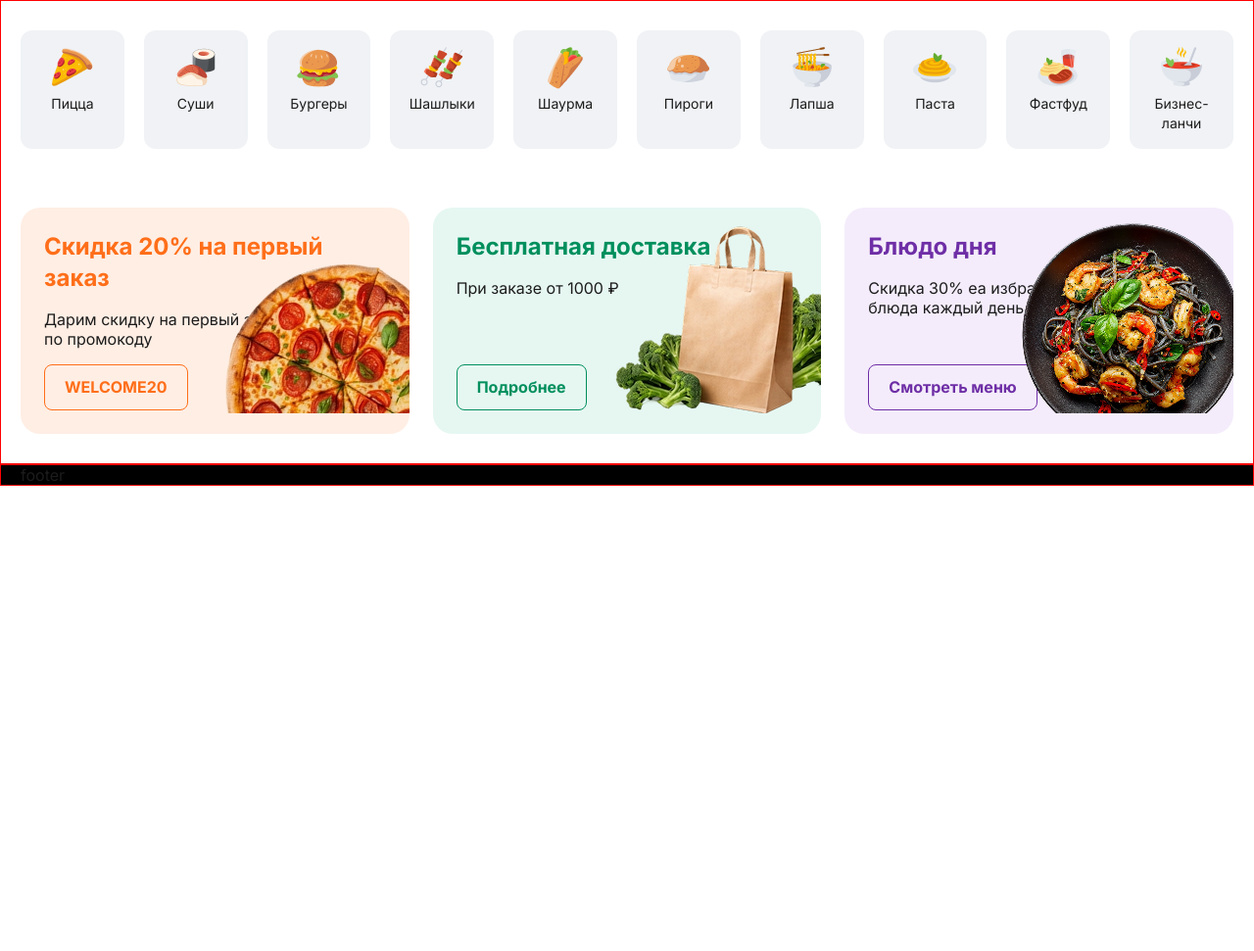
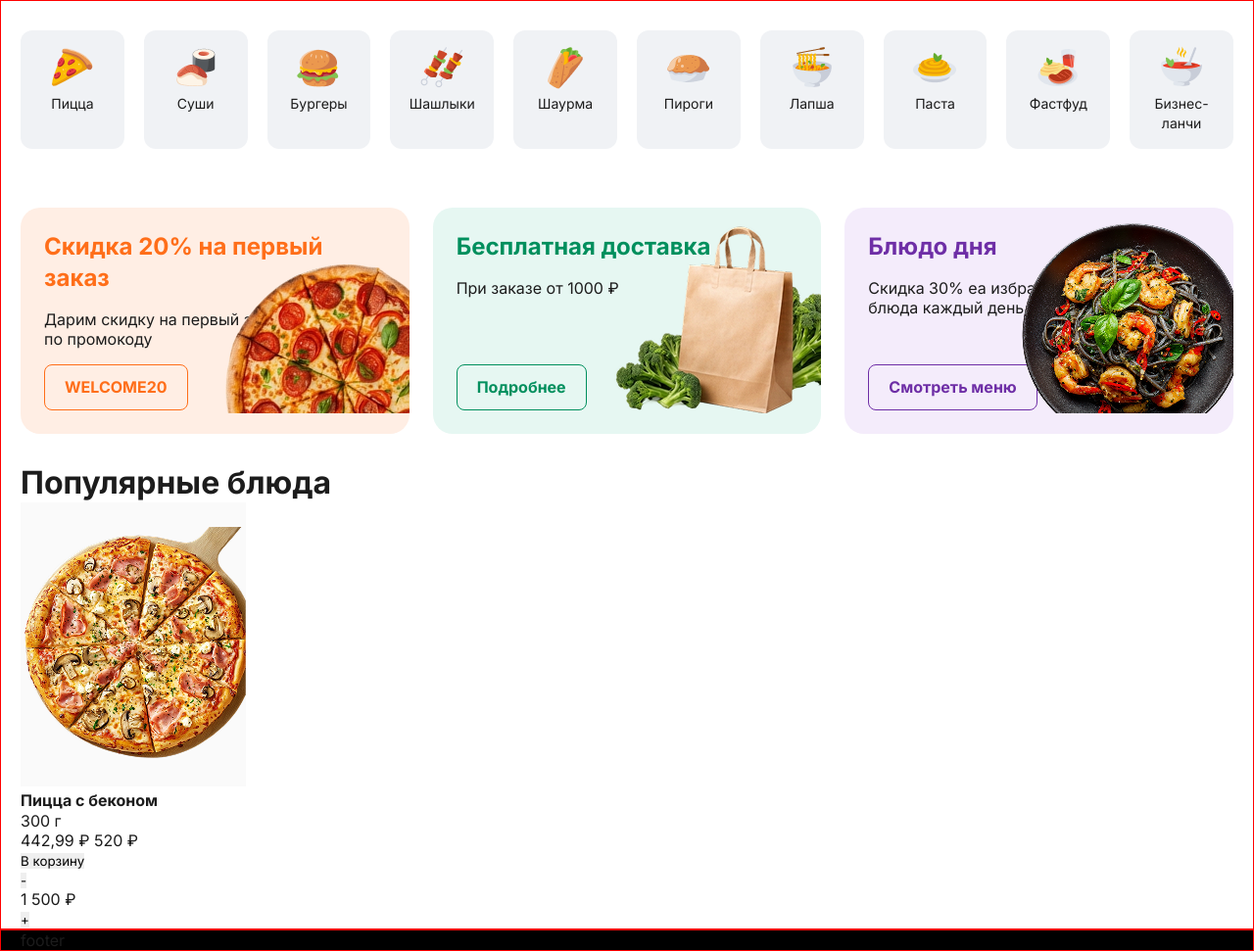
Before and after one commit to aisalkyn4160/test-bitrix, a website built with Vite: page index.html in a window 1280 px wide. Shown: the part 860-1831 px from the top of the page at 98% size. Before the commit the page ends 1356 px from the top, so only its background shows below. Built offline with nearby package versions, Linux system fonts and the light colour scheme; what maska would draw is missing.

Commit message:
create popular section

```diff
--- a/index.html
+++ b/index.html
@@ -195,6 +195,43 @@
                 </div>
               </div>
             </section>
+            <section class="popular">
+              <div class="popular__heading">
+                <h2>Популярные блюда</h2>
+              </div>
+              <div class="swiper">
+                <div class="swiper-wrapper">
+                  <div class="swiper-slide">
+                      <div class="popular__item">
+                          <div class="popular__item__img">
+                            <img src="/public/images/popular1.png" alt="Пицца с беконом">
+                          </div>
+                          <div class="popular__item__content">
+                            <h6>Пицца с беконом</h6>
+                            <span>300 г</span>
+                           <div class="popular__item__bottom">
+                              <div class="popular__item__">
+                                <div class="popular__item__price">
+                                  442,99 ₽
+                                  <span class="popular__item__old-price">520 ₽</span>
+                                </div>
+                                <button class="popular__item__btn">В корзину</button>
+                              </div>
+                              <div class="popular__item__counter">
+                                <button class="popular__item__counter__btn">-</button>
+                                <div>
+                                   <span class="popular__item__counter__value">1</span>
+                                   <span class="popular__item__counter__price">500 ₽</span>
+                                </div>
+                                <button class="popular__item__counter__btn">+</button>
+                              </div>
+                           </div>
+                          </div>
+                      </div>
+                  </div>
+                </div>
+              </div>
+            </section>
           </div>
         </main>
 
--- a/sass/_blocks.scss
+++ b/sass/_blocks.scss
@@ -3,4 +3,5 @@
 
 @use "blocks/banner.scss";
 @use "blocks/categories.scss";
-@use "blocks/promo.scss"
+@use "blocks/promo.scss";
+@use "blocks/popular.scss";
--- /dev/null
+++ b/sass/blocks/popular.scss
@@ -0,0 +1,7 @@
+@use "../common/variables";
+
+.popular{
+    &__heading{
+
+    }
+}
--- a/sass/common/_style.scss
+++ b/sass/common/_style.scss
@@ -51,6 +51,11 @@ h1{
 	font-size: 64px;
 	line-height: 70px;
 }
+h2{
+	font-weight: 700;
+	font-size: 32px;
+	line-height: 40px;
+}
 
 h4{
 	font-weight: 700;
```
Also changed, not shown: public/images/popular1.png (added), public/images/popular2.png (added), public/images/popular3.png (added), public/images/popular4.png (added), public/images/popular5.png (added), public/images/popular6.png (added).
